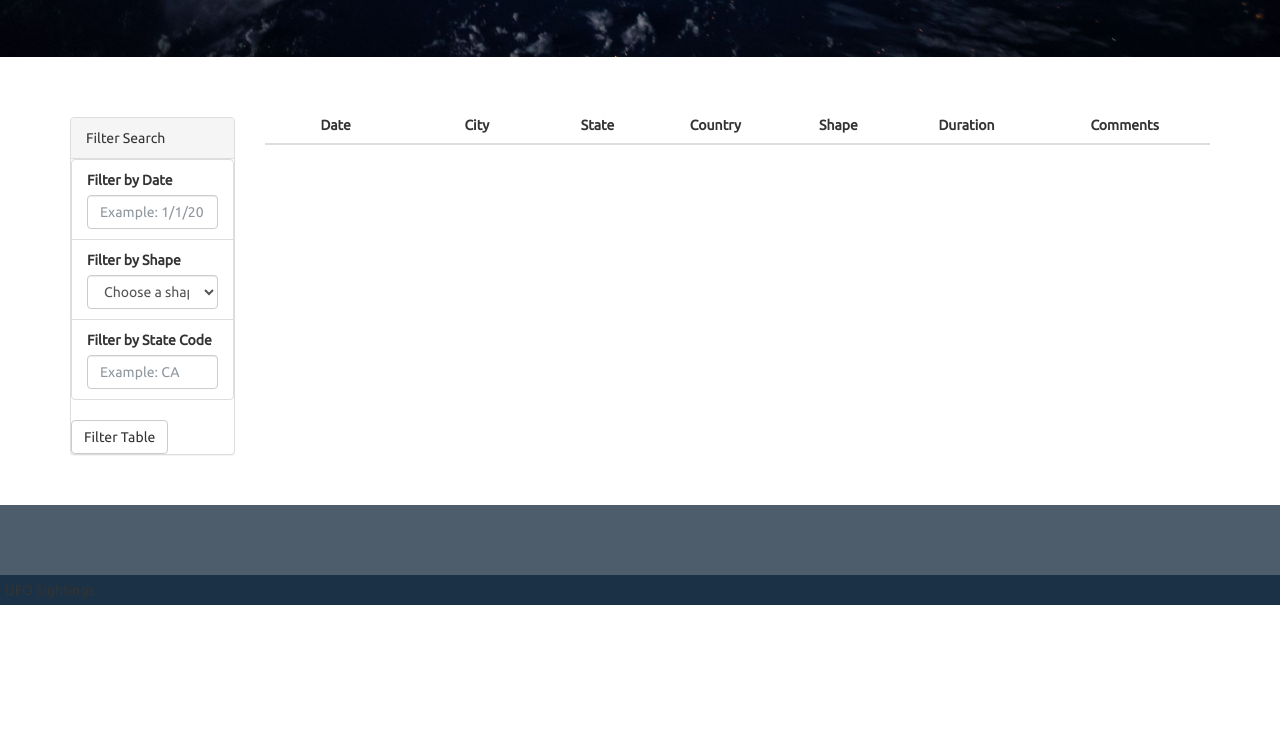
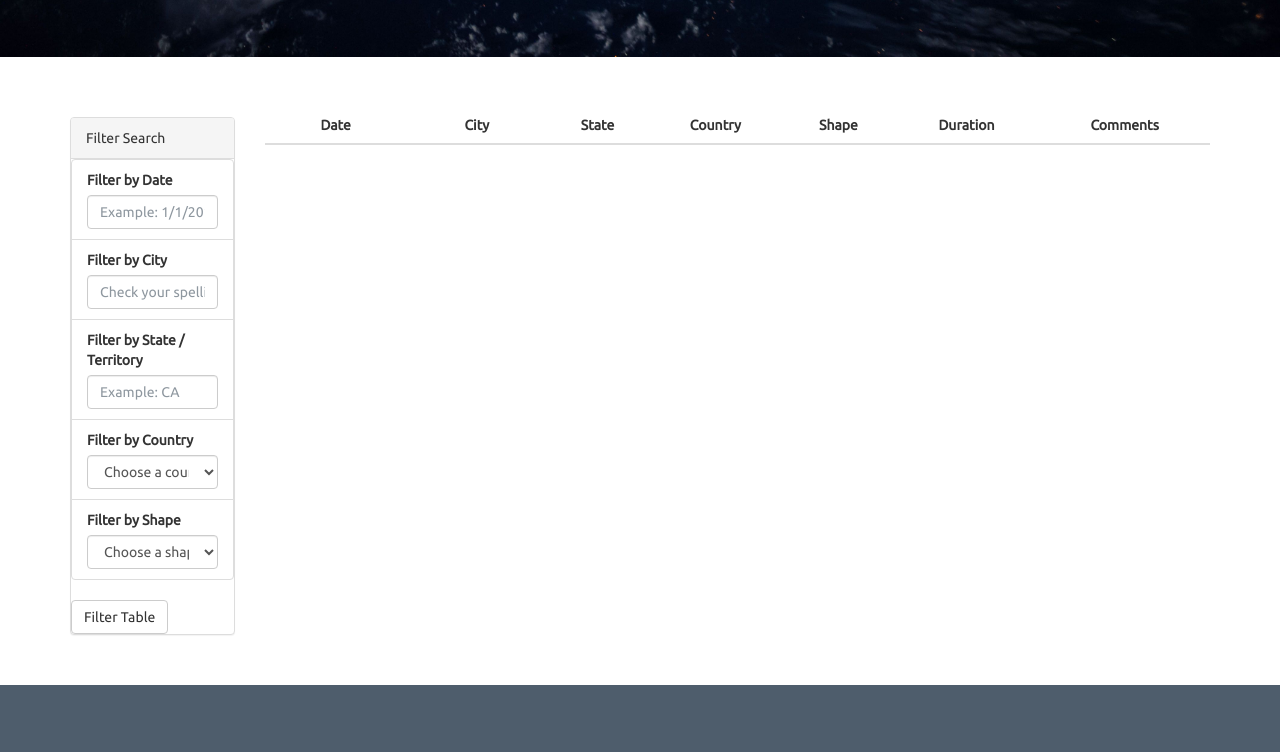
Before and after one commit to ngranback/javascript-challenge, a plain HTML site: page UFO-level-1/index.html in a window 1280 px wide. Shown: the part 555-1307 px from the top of the page. Before the commit the page ends 1160 px from the top, so only its background shows below. Drawn offline with nearby package versions, Linux system fonts and the light colour scheme.

Commit message:
all filters complete

```diff
--- a/UFO-level-1/index.html
+++ b/UFO-level-1/index.html
@@ -40,6 +40,21 @@
                         <input class="form-control" id="datetime" type="text" placeholder="Example: 1/1/2010">
                       </li>
                       <li class="filter list-group-item">
+                        <label for="date">Filter by City</label>
+                        <input class="form-control" id="city" type="text" placeholder="Check your spelling!">
+                      </li>
+                      <li class="filter list-group-item">
+                        <label for="state">Filter by State / Territory</label>
+                        <input class="form-control" id="state" type="text" placeholder="Example: CA">
+                      </li>
+                      <li class="filter list-group-item">
+                        <label for="country">Filter by Country</label>
+                        <select class="form-control" type="dropdown" id="country">
+                          <option selected>Choose a country...</option>
+                          <option value="us">USA</option>
+                          <option value="ca">Canada</option>
+                        </select>
+                      <li class="filter list-group-item">
                         <label for="shape">Filter by Shape</label>
                         <select class="form-control" type="dropdown" id="shape">
                           <option selected>Choose a shape...</option>
@@ -54,10 +69,6 @@
                           <option value="other">other</option>
                           <option value="unknown">unknown</option>
                         </select>
-                      </li>
-                      <li class="filter list-group-item">
-                        <label for="date">Filter by State Code</label>
-                        <input class="form-control" id="state" type="text" placeholder="Example: CA">
                       </li>
                     </ul>
                   </div>
--- a/UFO-level-1/static/js/app.js
+++ b/UFO-level-1/static/js/app.js
@@ -20,39 +20,40 @@ function runEnter() {
     // Prevent page from refreshing
     d3.event.preventDefault();
 
-        // Get input values
+        // Get input values from each filter
     var inputDate = d3.select("#datetime").property("value");
-    console.log(inputDate);
-
+          console.log(inputDate);
     var inputShape = d3.select("#shape").property("value");
-    console.log(inputShape);
-
+          console.log(inputShape);
     var inputState = d3.select("#state").property("value");
-    console.log(inputState);
-
+          console.log(inputState);
+    var inputCity = d3.select("#city").property("value");
+          console.log(inputCity);
+    var inputCountry = d3.select("#country").property("value");
+          console.log(inputCountry);
     var filteredData = data;
 
 
     if (inputDate != "") { // only filter if a date is entered
       filteredData = filteredData.filter(data => data.datetime === inputDate);
-      console.log(filteredData)
+    };
+    if (inputState != "") { //only filter if a state is entered
+      filteredData = filteredData.filter(data => data.state === inputState.toLowerCase());
+    };
+    if (inputCity != "") { //only filter if a city is entered
+      filteredData = filteredData.filter(data => data.city === inputCity.toLowerCase());
     };
     if (inputShape != "Choose a shape...") { //only filter if a shape is chosen
       filteredData = filteredData.filter(data => data.shape === inputShape);
-      console.log(filteredData)
     };
-    if (inputState != "") { //only filter if a state is entered
-      filteredData = filteredData.filter(data => data.state === inputState.toLowerCase());
-      console.log(filteredData)
+    if (inputCountry != "Choose a country...") { //only filter if a country is chosen
+      filteredData = filteredData.filter(data => data.country === inputCountry);
     };
-
-
 
       var tbody = d3.select("tbody");
 
       // clear the table of any previous results
       document.getElementById('ufo-table-body').innerHTML = "";
-      console.log('cleared table??')
       // Insert new rows from filtered data
       filteredData.forEach(function(getthedata) {
         //console.log(getthedata);
@@ -60,11 +61,10 @@ function runEnter() {
         Object.entries(getthedata).forEach(function([key, value]) {
           //console.log(key, value);
           // Append a cell to the row for each value
-          // in the weather report object
           var cell = row.append("td");
           cell.text(value);
         });
-        console.log('inserted rows')
+        console.log('inserted row')
       });
 
 }
```
